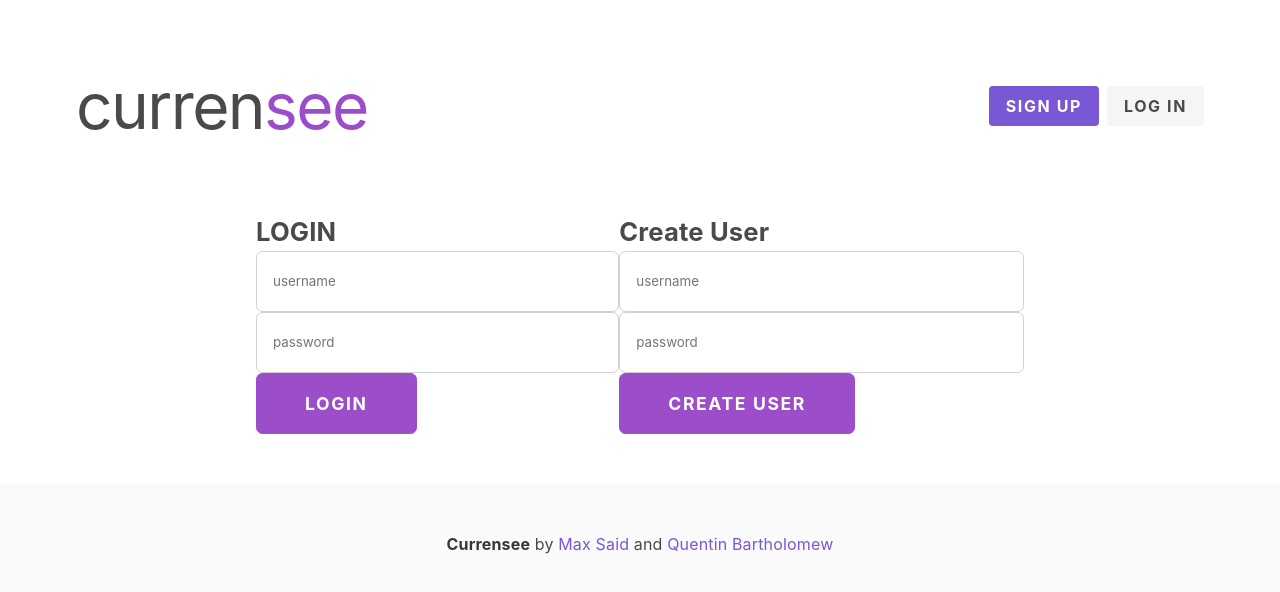
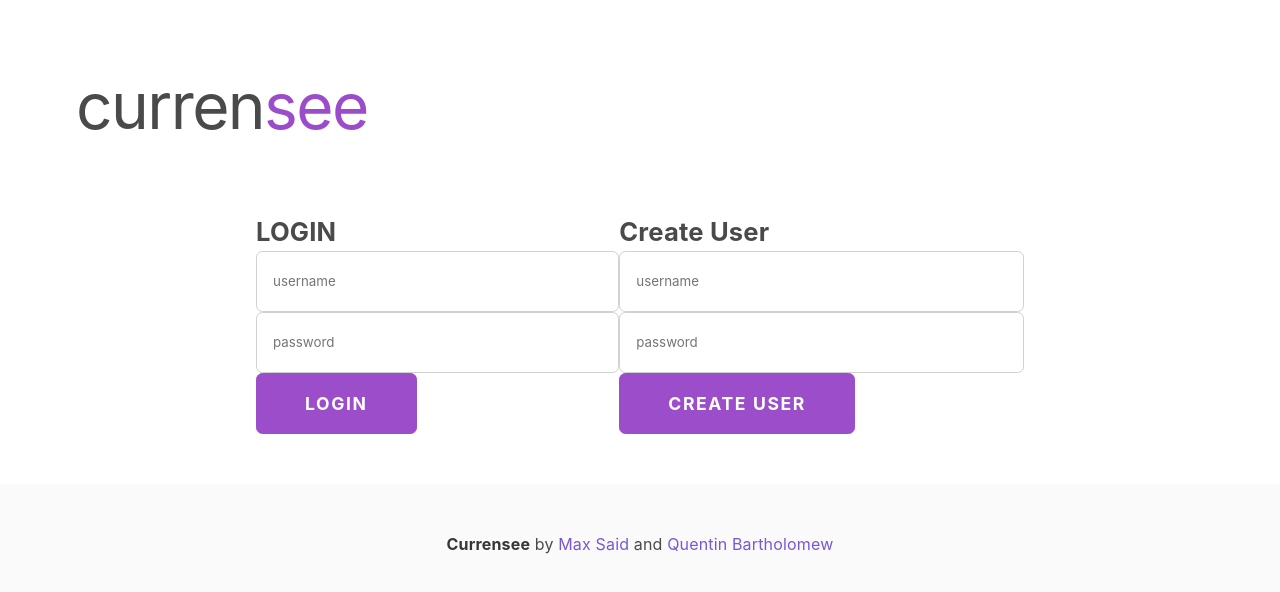
Before and after one commit to maxxsaid/vue_crypto_prices_frontend, a Vue app: page /#/ in a window 1280 px wide. Shown: the top 592 px of the page. Built offline with nearby package versions, Linux system fonts and the light colour scheme.

Commit message:
removed signup in header

```diff
--- a/src/components/Header.vue
+++ b/src/components/Header.vue
@@ -4,18 +4,6 @@
       <template slot="brand">
         <b-navbar-item tag="router-link" :to="{ path: '/' }">
           <h1 id="title">curren<span>see</span></h1>
-        </b-navbar-item>
-      </template>
-      <template slot="end">
-        <b-navbar-item tag="div">
-          <div class="buttons">
-            <a class="button is-primary" href="/signup">
-              <strong>Sign up</strong>
-            </a>
-            <a class="button is-light" href="/login">
-              Log in
-            </a>
-          </div>
         </b-navbar-item>
       </template>
     </b-navbar>
```
